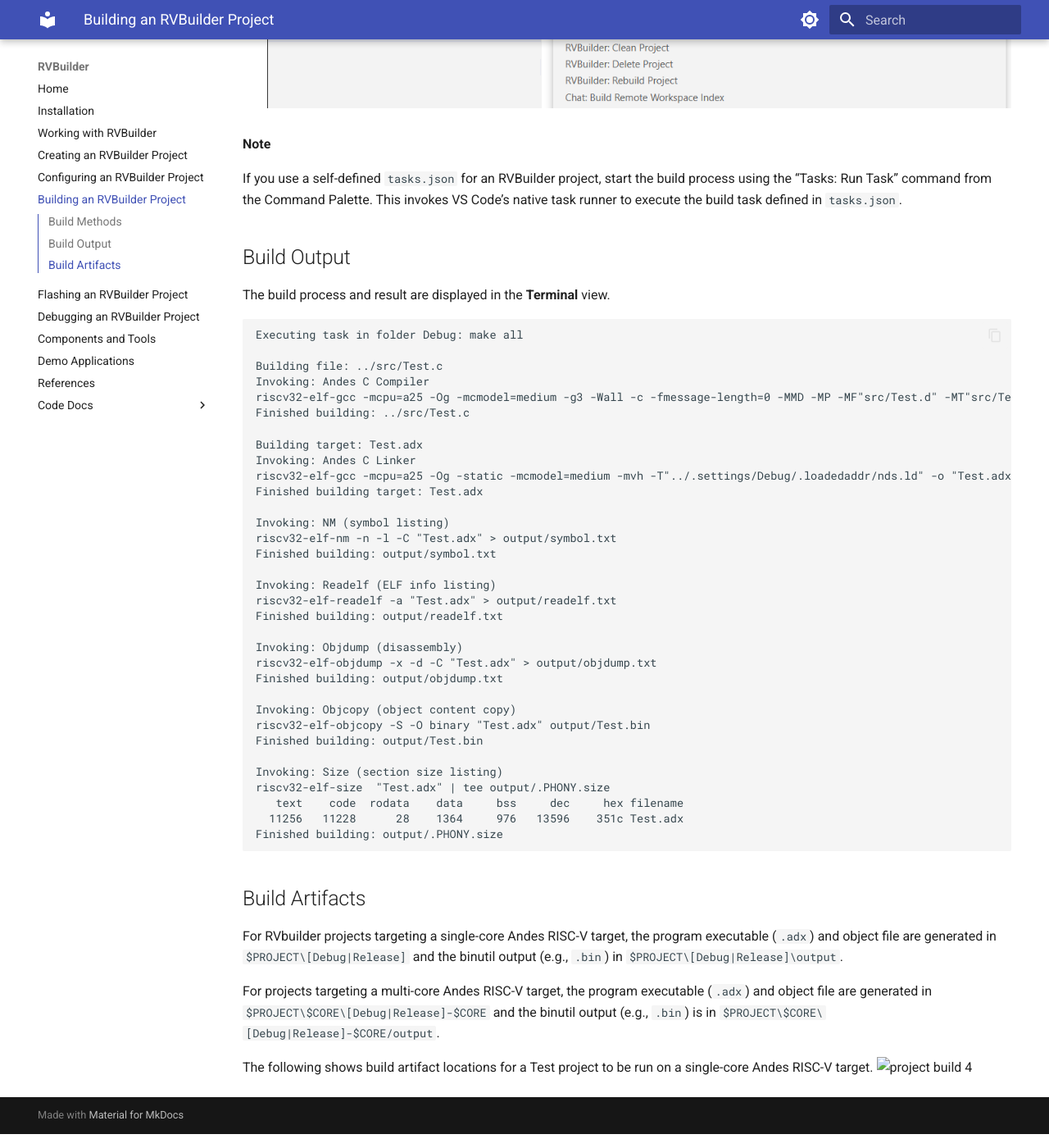
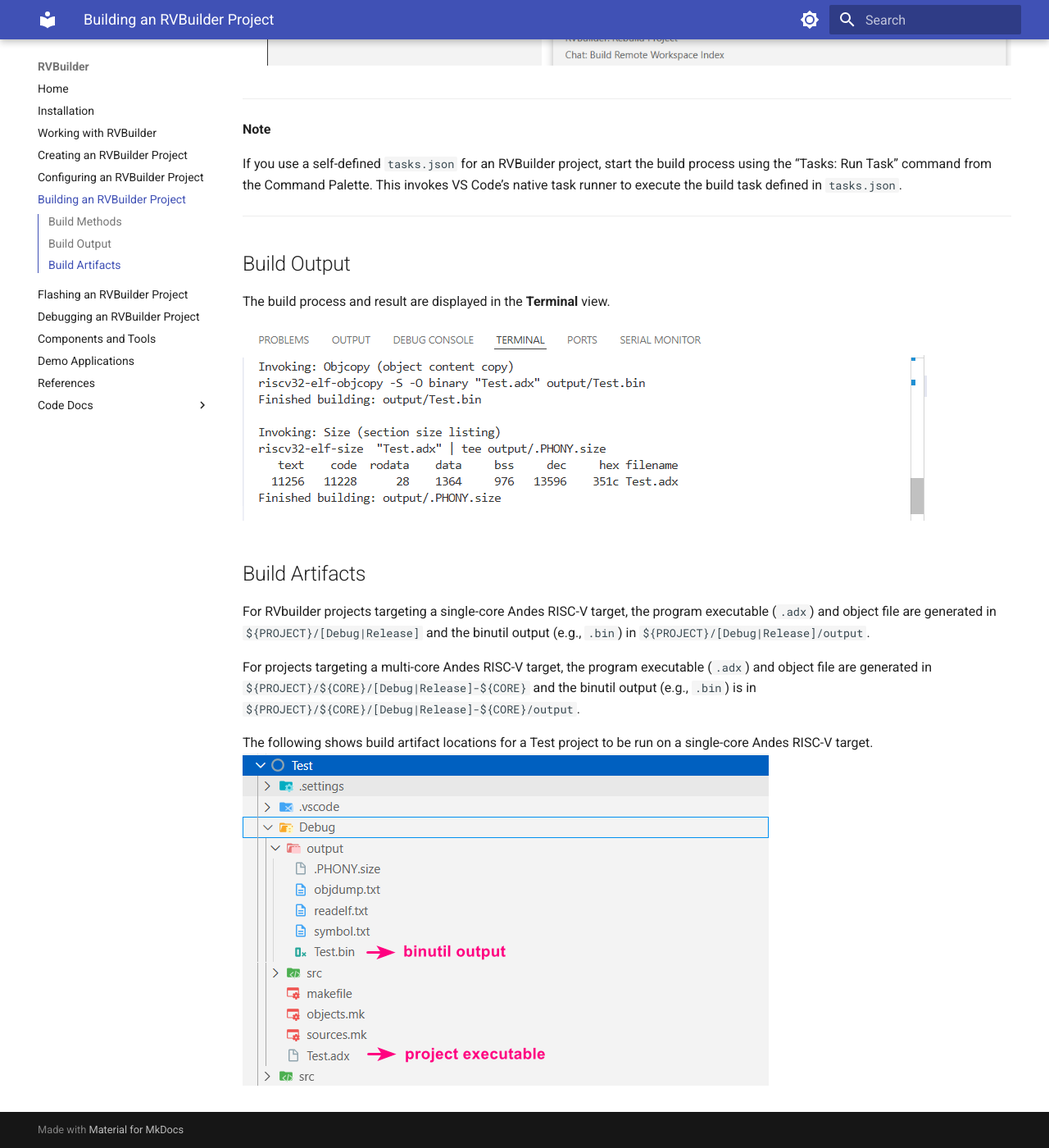
Before and after one commit to obscuredarling/qwpo4578, an MkDocs documentation site: the page built from docs/project_build.md, in a window 1280 px wide and 1400 px high, scrolled down 1702 px. Shown: the whole window at 82% size. Built offline with MkDocs 1.6.1 and Material for MkDocs 9.7.7, drawn with Linux system fonts in a browser that asks for light colours.

Commit message:
Syn the path format

````diff
--- a/docs/project_build.md
+++ b/docs/project_build.md
@@ -15,53 +15,23 @@
  - In the Command Palette (opened using the keyboard F1 or Ctrl+Shift+P), use the  "RVBuilder: Build Project" command.
     ![project build 4](./images/build_from_command_palette.png)
 
+ ---
  **Note**
 
-   If you use a self-defined `tasks.json` for an RVBuilder project, start the build process using the “Tasks: Run Task” command from the Command Palette. This invokes VS Code’s native task runner to execute the build task defined in `tasks.json`.
+If you use a self-defined `tasks.json` for an RVBuilder project, start the build process using the “Tasks: Run Task” command from the Command Palette. This invokes VS Code’s native task runner to execute the build task defined in `tasks.json`.
+
+---
 
 ## Build Output
 The build process and result are displayed in the **Terminal** view.
 
-```txt
-Executing task in folder Debug: make all
+ ![build output](./images/build_output_from_terminal.png)
 
-Building file: ../src/Test.c
-Invoking: Andes C Compiler
-riscv32-elf-gcc -mcpu=a25 -Og -mcmodel=medium -g3 -Wall -c -fmessage-length=0 -MMD -MP -MF"src/Test.d" -MT"src/Test.d src/Test.o" -o "src/Test.o" "../src/Test.c"
-Finished building: ../src/Test.c
-
-Building target: Test.adx
-Invoking: Andes C Linker
-riscv32-elf-gcc -mcpu=a25 -Og -static -mcmodel=medium -mvh -T"../.settings/Debug/.loadedaddr/nds.ld" -o "Test.adx" src/Test.o
-Finished building target: Test.adx
-
-Invoking: NM (symbol listing)
-riscv32-elf-nm -n -l -C "Test.adx" > output/symbol.txt
-Finished building: output/symbol.txt
-
-Invoking: Readelf (ELF info listing)
-riscv32-elf-readelf -a "Test.adx" > output/readelf.txt
-Finished building: output/readelf.txt
-
-Invoking: Objdump (disassembly)
-riscv32-elf-objdump -x -d -C "Test.adx" > output/objdump.txt
-Finished building: output/objdump.txt
-
-Invoking: Objcopy (object content copy)
-riscv32-elf-objcopy -S -O binary "Test.adx" output/Test.bin
-Finished building: output/Test.bin
-
-Invoking: Size (section size listing)
-riscv32-elf-size  "Test.adx" | tee output/.PHONY.size
-   text    code  rodata    data     bss     dec     hex filename
-  11256   11228      28    1364     976   13596    351c Test.adx
-Finished building: output/.PHONY.size
-```
 
 ## Build Artifacts
-For RVbuilder projects targeting a single-core Andes RISC-V target, the program executable (`.adx`) and object file are generated in `$PROJECT\[Debug|Release]` and the binutil output (e.g., `.bin`) in `$PROJECT\[Debug|Release]\output`.
+For RVbuilder projects targeting a single-core Andes RISC-V target, the program executable (`.adx`) and object file are generated in `${PROJECT}/[Debug|Release]` and the binutil output (e.g., `.bin`) in `${PROJECT}/[Debug|Release]/output`.
 
-For projects targeting a multi-core Andes RISC-V target, the program executable (`.adx`) and object file are generated in `$PROJECT\$CORE\[Debug|Release]-$CORE` and the binutil output (e.g., `.bin`) is in `$PROJECT\$CORE\[Debug|Release]-$CORE/output`.
+For projects targeting a multi-core Andes RISC-V target, the program executable (`.adx`) and object file are generated in `${PROJECT}/${CORE}/[Debug|Release]-${CORE}` and the binutil output (e.g., `.bin`) is in `${PROJECT}/${CORE}/[Debug|Release]-${CORE}/output`.
 
 The following shows build artifact locations for a Test project to be run on a single-core Andes RISC-V target.
- ![project build 4](./images/build_artifact_location.png)
+ ![build artifact location](./images/build_artifact_location.png)
````
Also changed, not shown: docs/Installation.md (+5 -2 lines), docs/components.md (+1 -1 lines), docs/project_config.md (+0 -4 lines), docs/project_create.md (+1 -1 lines), docs/images/add_rvbuilder_setting_notify.png, docs/images/build_artifact_location.png (added), docs/images/build_from_project_setting.png, docs/images/build_output_from_terminal.png (added).
